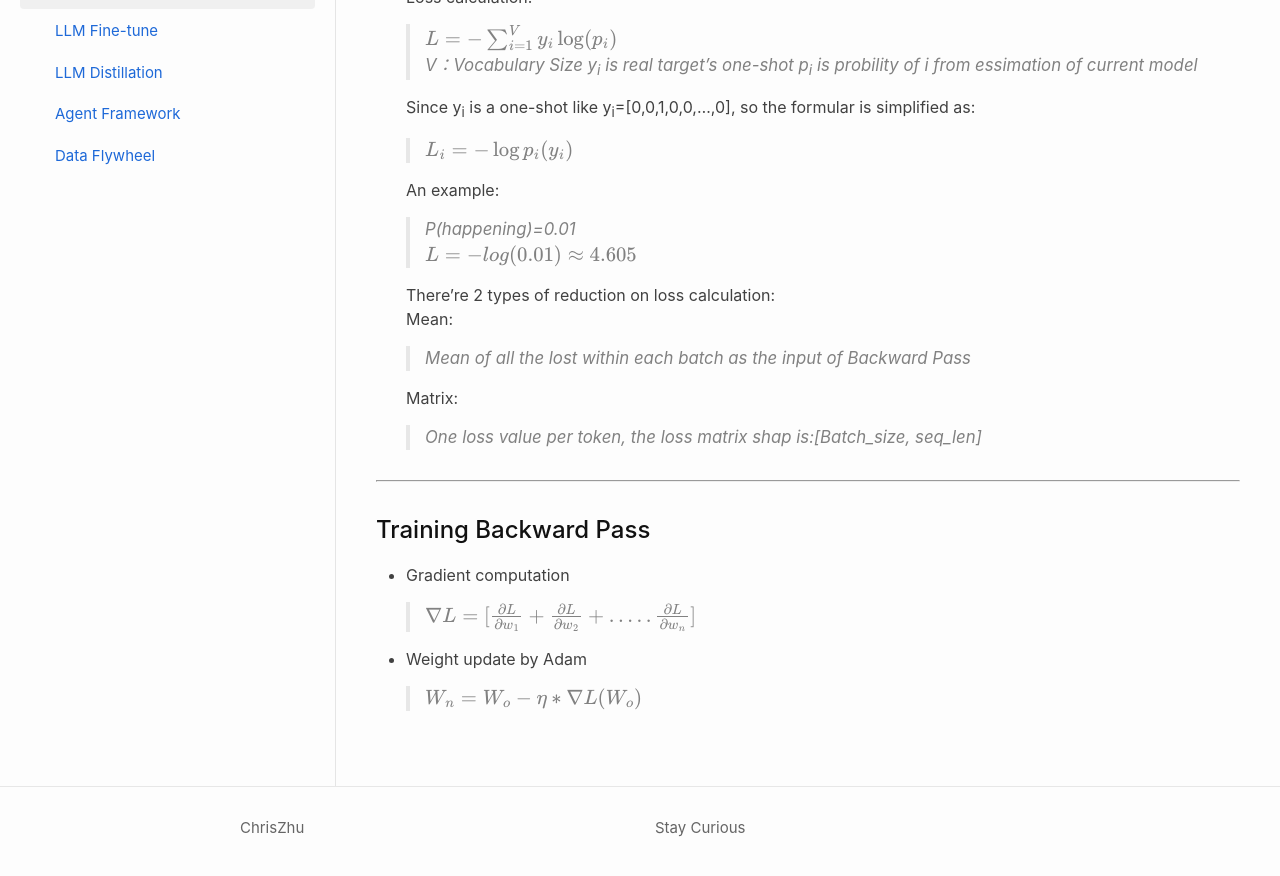
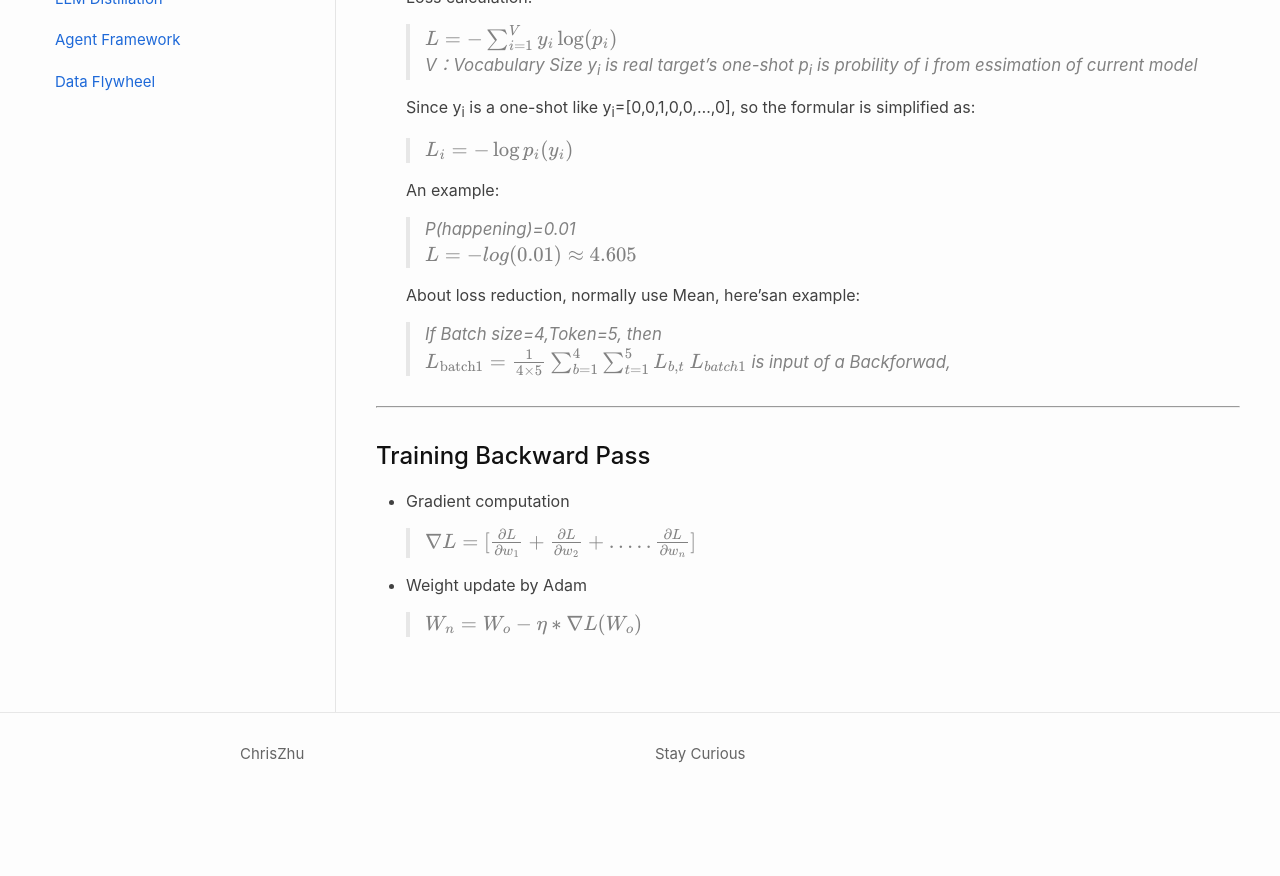
Before and after one commit to ChrisZhu2050/chriszhu2050.github.io, a Jekyll site: the page built from index.md, in a window 1280 px wide and 900 px high, scrolled down 20673 px. Shown: the top 876 px of the window. Built offline with Jekyll 4.4.1, drawn with Linux system fonts in a browser that asks for light colours; nearby versions of some CDN libraries; formulas are drawn with MathJax 3; after the commit the page ends 21499 px from its top, so only the background shows below that.

Commit message:
Update index.md

```diff
--- a/index.md
+++ b/index.md
@@ -1078,12 +1078,17 @@ graph LR
       > P(happening)=0.01
       $L=−log(0.01)\approx 4.605$
 
-      There're 2 types of reduction on loss calculation:
-      Mean:
-      > Mean of all the lost within each batch as the input of Backward Pass
-
-      Matrix:
-      > One loss value per token, the loss matrix shap is:[Batch_size, seq_len]
+      About loss reduction, normally use Mean, here'san example:
+      > If Batch size=4,Token=5, then
+      $$
+        L_{\mathrm{batch 1}}
+        =
+        \frac{1}{4\times5}
+        \sum_{b=1}^{4}
+        \sum_{t=1}^{5}
+        L_{b,t}
+      $$
+      $L_{batch1}$ is input of a Backforwad,
 
 
 
```
